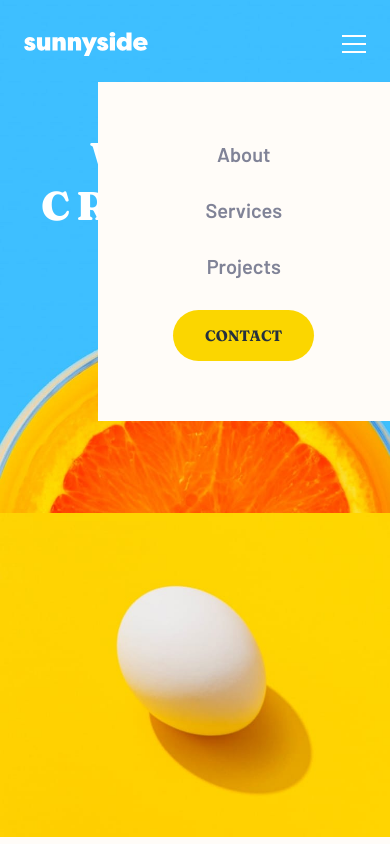
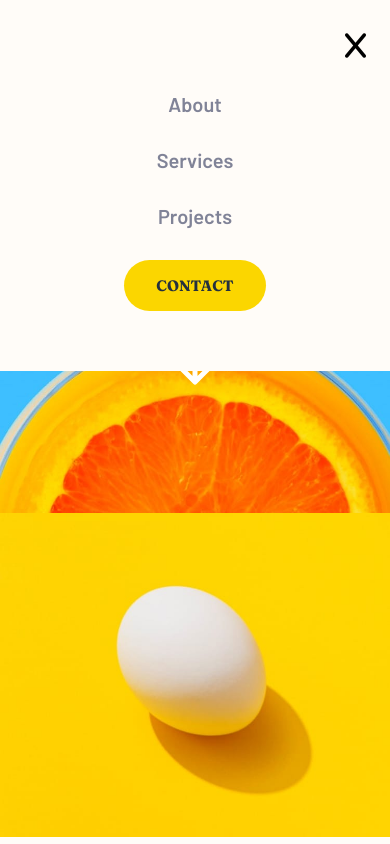
Before and after one commit to kpjmmu/sunnyside-landing-page, a plain HTML site: page index.html in a window 390 px wide. Both pictures are taken after a click on the button 354 px from the left and 44 px from the top of the page. Shown: the top 844 px of the page. Drawn offline with Linux system fonts and the light colour scheme.

Commit message:
Update
Fixed mobile nav menu

```diff
--- a/index.html
+++ b/index.html
@@ -15,11 +15,11 @@
 </head>
 
 <body>
-  <!-- header is breaking layout at small screen size -->
   <header class="header-container">
     <nav class="nav-flex">
       <img src="images/logo.svg" alt="sunnyside" class="logo">
       <ul class="nav-list hidden">
+        <i class="fa-solid fa-x close"></i>
         <li><a href="#" class="nav-item">About</a></li>
         <li><a href="#" class="nav-item">Services</a></li>
         <li><a href="#" class="nav-item">Projects</a></li>
@@ -93,7 +93,7 @@
     </section>
   </main>
   <footer>
-    <img src="images/logo-footer.svg" alt="sunnyside" class="footer-logo">
+    <img src="images/logo-dark.svg" alt="sunnyside" class="footer-logo">
     <nav class="footer-nav">
       <ul class="footer-nav-items">
         <li><a href="#" class="footer-link">About</li></a>
--- a/script.js
+++ b/script.js
@@ -1,5 +1,10 @@
-const menuBtn = document.querySelector(".menu-icon");
+const openBtn = document.querySelector(".menu-icon");
+const closeBtn = document.querySelector(".close")
 
-menuBtn.addEventListener("click", () => {
+openBtn.addEventListener("click", () => {
     document.querySelector(".nav-list").classList.toggle("hidden");
 })
+
+closeBtn.addEventListener("click", () => {
+    document.querySelector(".nav-list").classList.toggle("hidden");
+})
--- a/style/styles.css
+++ b/style/styles.css
@@ -263,13 +263,13 @@ footer {
     align-items: center;
     gap: 2rem;
     position: absolute;
-    top: 82px;
+    top: 0px;
     right: 0;
-    width: 75%;
+    width: 100%;
     background: var(--clr-bg-light);
     list-style: none;
     z-index: 1;
-    padding: 3.75rem 0;
+    padding: 2rem 1.5rem 3.75rem;
 }
 
 .nav-item {
@@ -277,6 +277,11 @@ footer {
     font-size: var(--fs-20);
     font-family: inherit;
     text-decoration: none;
+}
+
+.close {
+    font-size: 1.75rem;
+    margin-left: auto;
 }
 
 .contact {
@@ -454,6 +459,10 @@ footer {
 
     .nav-item:hover {
         border-bottom: 2px solid var(--clr-light);
+    }
+
+    .close {
+        color: #3EBFFF;
     }
 
     .contact {
```
Also changed, not shown: images/logo-dark.svg (renamed from images/logo-footer.svg).
